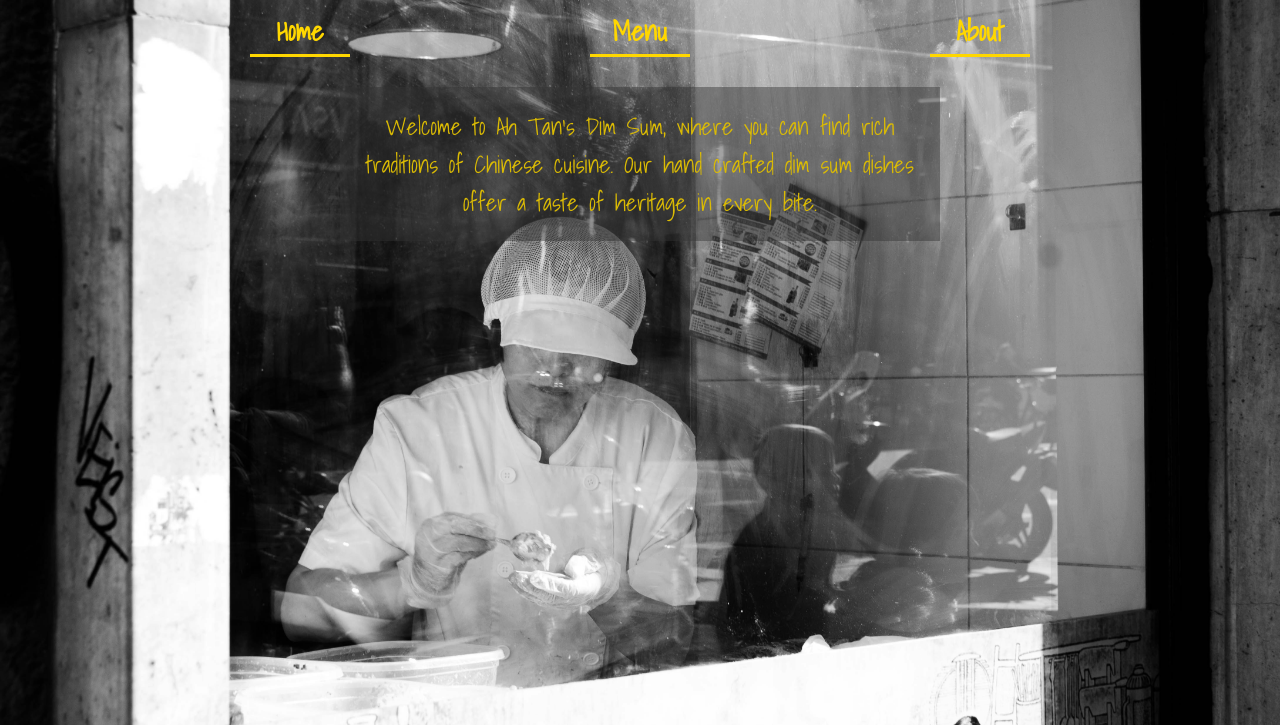
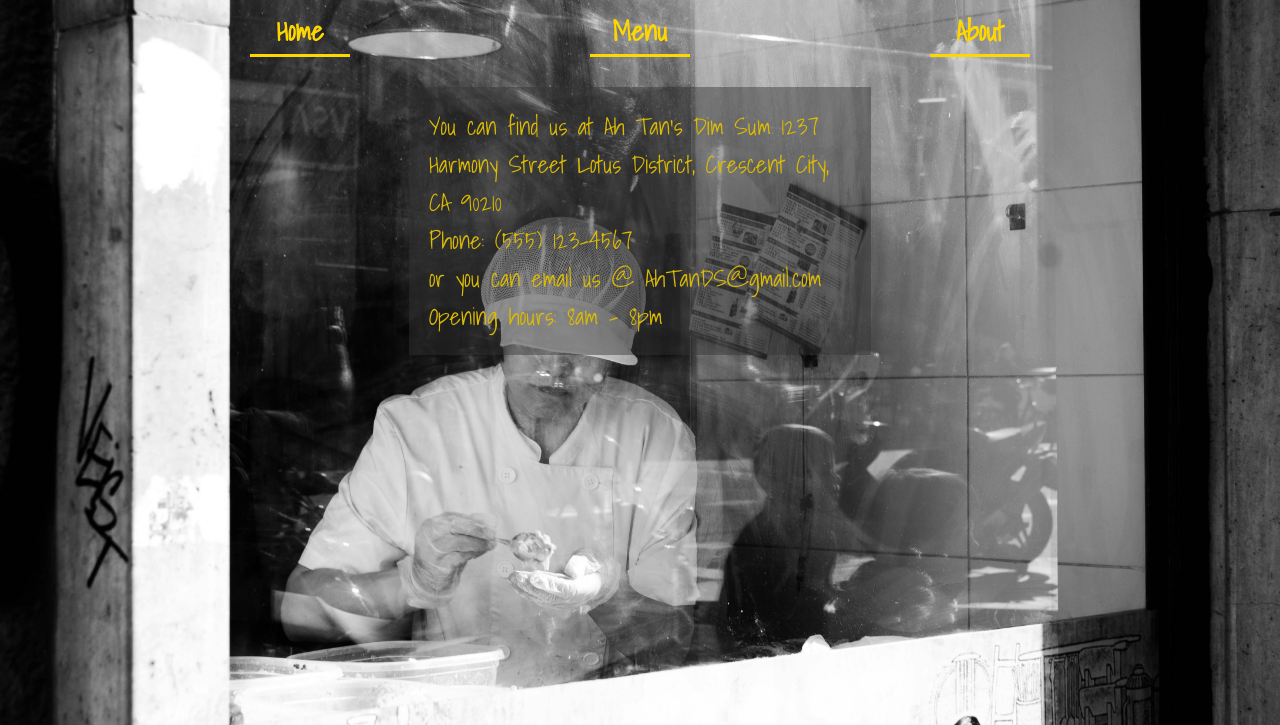
Before and after one commit to Kineth-21/TOP-restaurant-page, a website built with webpack: page src/index.html in a window 1280 px wide. Both pictures are taken after a click on the button "About". Shown: the part 75-800 px from the top of the page. Built offline with nearby package versions, Linux system fonts and the light colour scheme.

Commit message:
Added about page

```diff
--- /dev/null
+++ b/src/about.js
@@ -0,0 +1,13 @@
+export function about(){
+    const content = document. querySelector("#content");
+    content.textContent = "";
+
+    const about = document.createElement("div");
+    about.classList.add("aboutContent");
+    about.innerHTML = "You can find us at Ah Tan's Dim Sum 1237 Harmony Street Lotus District, Crescent City, CA 90210" +
+    "<br>" + "Phone: (555) 123-4567" + "<br>" +
+    "or you can email us @ AhTanDS@gmail.com" + "</br>" +
+    "Opening hours: 8am - 8pm";
+
+    content.appendChild(about);
+}
--- a/src/index.js
+++ b/src/index.js
@@ -1,6 +1,7 @@
 import './style.css';
 import {home} from './home.js';
 import {menu} from './menu.js';
+import {about} from './about.js'
 // import test from "./images/chicken_feet.jpg"
 
 // console.log("You've been served!");
@@ -18,3 +19,6 @@ homeBtn.addEventListener("click", home);
 
 const menuBtn = document.querySelector("#menu");
 menuBtn.addEventListener("click", menu);
+
+const aboutBtn = document.querySelector("#about");
+aboutBtn.addEventListener("click", about);
--- a/src/style.css
+++ b/src/style.css
@@ -89,3 +89,12 @@ body{
     width: clamp(100px, 200px, 400px);
     aspect-ratio: 1/1;
 }
+
+.aboutContent{
+    background-color: #33333373;
+    font-size: 1.5rem;
+    color: #dbbb04;
+    margin-top: 20px;
+    width: clamp(300px, 600px, 50%);
+    padding: 20px;
+}
```
